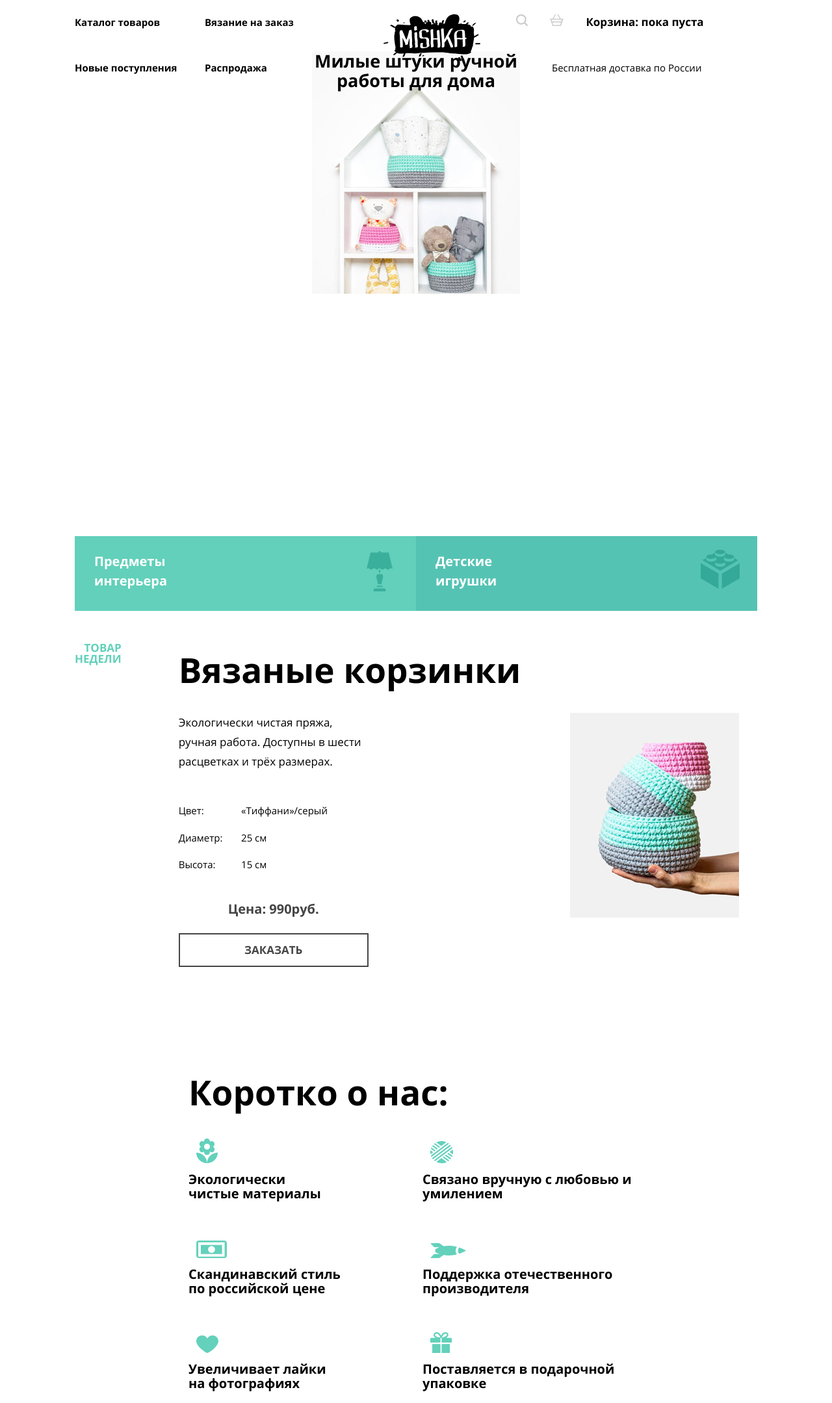
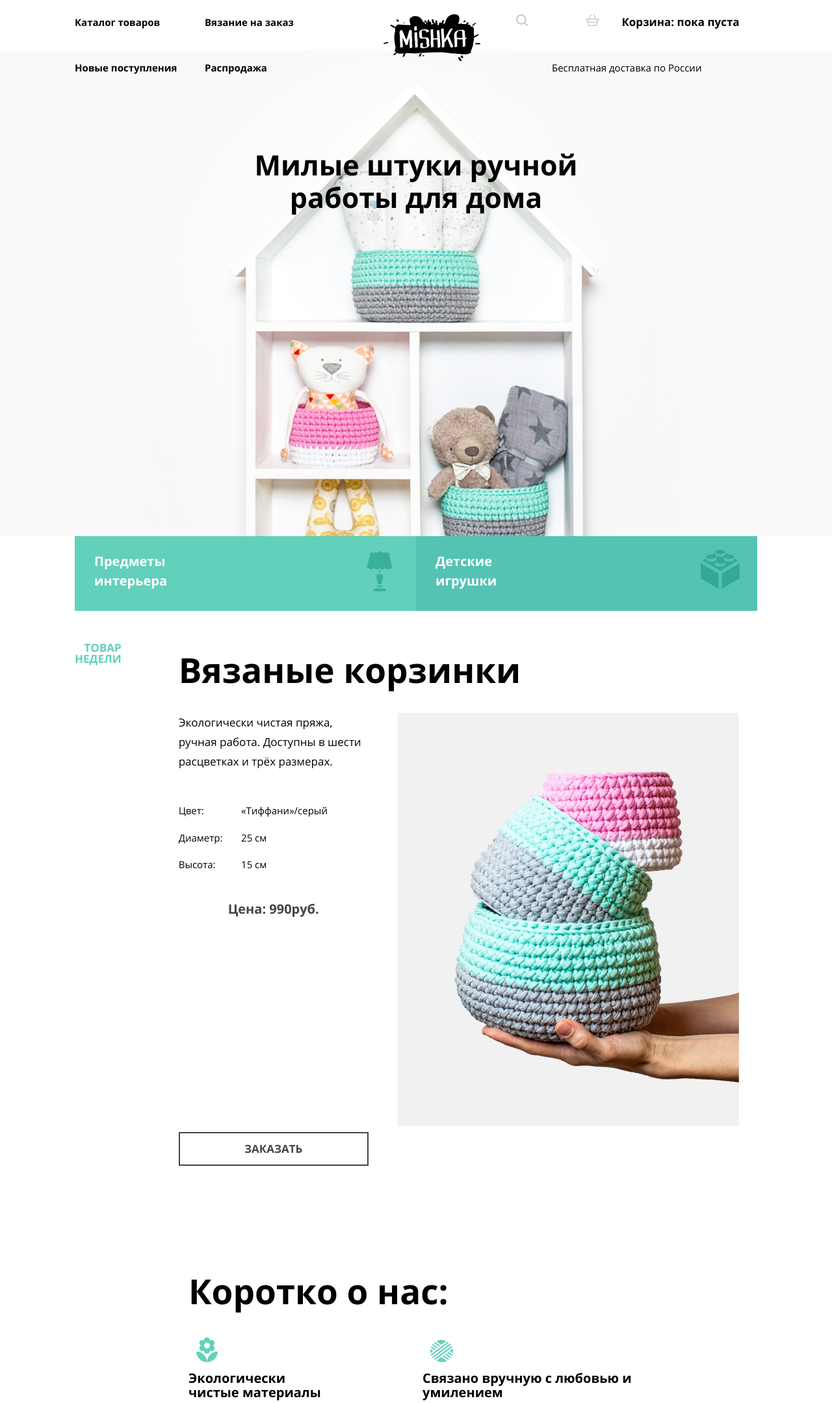
Before and after one commit to Ramz3301/Mishka, a website: page source/index.html in a window 1280 px wide. Shown: the top 2159 px of the page at 65% size. Drawn offline with nearby package versions, Linux system fonts and the light colour scheme; files that its build step writes are made by us from their sources.

Commit message:
Добавь ретинизацию и кадрирование для главной

```diff
--- a/source/index.html
+++ b/source/index.html
@@ -114,7 +114,13 @@
               <dt>Цена:</dt>
               <dd class="product-of-the-week__сost">990 руб.</dd>
             </dl>-->
-            <p class="product-of-the-week__photo"><img src="img/knitted-baskets-mobile.jpg" width="260" height="315" alt="Три корзинки вложенные друг в друга, две салатово-серые побольше и одна розово-белая поменьше"></p>
+            <p class="product-of-the-week__photo">
+              <picture>
+                <source media="(min-width: 1150px)" srcset="img/knitted-baskets-desktop.jpg 1x, img/knitted-baskets-desktop@2x.jpg 2x">
+                <source media="(min-width: 768px)" srcset="img/knitted-baskets-tablet.jpg 1x, img/knitted-baskets-tablet@2x.jpg 2x">
+                <img class="product-of-the-week__image" src="img/knitted-baskets-mobile.jpg" srcset="img/knitted-baskets-mobile@2x.jpg 2x" width="260" height="315" alt="Три корзинки вложенные друг в друга, две салатово-серые побольше и одна розово-белая поменьше">
+              </picture>
+            </p>
             <p class="product-of-the-week__price">Цена: 990руб.</p>
             <a class="product-of-the-week__button button" href="#">Заказать</a>
           </div>
--- a/source/sass/blocks/main-nav.scss
+++ b/source/sass/blocks/main-nav.scss
@@ -6,7 +6,7 @@
 
   @media (min-width: 768px) {
     display: grid;
-    grid-template-columns: 82px 265px;
+    grid-template-columns: 137px 265px;
   }
 }
 
--- a/source/sass/blocks/product-of-the-type.scss
+++ b/source/sass/blocks/product-of-the-type.scss
@@ -1,14 +1,16 @@
 .product-of-the-type__image {
-  background-image: url("../../img/header-img.jpg");
+  background-image: url("../../img/header-image.jpg");
   background-repeat: no-repeat;
   width: 320px;
   height: 285px;
-  // margin: 0 auto;
+  background-position: 50% 0;
+  background-size: cover;
+  margin: 0 auto;
 
   @media (min-width: 768px) {
     width: 100%;
     height: 746px;
-    background-position: 50% 0;
+    background-position: 50% 60%;
     // background-color: var(--lightgrey);
   }
 
@@ -28,8 +30,9 @@
   // padding-top: 73px;
 
   @media (min-width: 768px) {
-    // font-size: 43px;
-    // line-height: 50px;
+    font-size: 43px;
+    line-height: 50px;
+    padding-top: 150px;
   }
 }
 
--- a/source/sass/blocks/product-of-the-week.scss
+++ b/source/sass/blocks/product-of-the-week.scss
@@ -173,3 +173,10 @@
     grid-column: 2/3;
   }
 }
+
+.product-of-the-week__image {
+  @media (min-width: 768px) {
+    width: auto;
+    height: auto;
+  }
+}
```
Also changed, not shown: source/img/header-image.jpg (added), source/img/knitted-baskets-desktop.jpg (added), source/img/knitted-baskets-desktop@2x.jpg (added), source/img/knitted-baskets-mobile@2x.jpg (added), source/img/knitted-baskets-tablet.jpg (added), source/img/knitted-baskets-tablet@2x.jpg (added).
